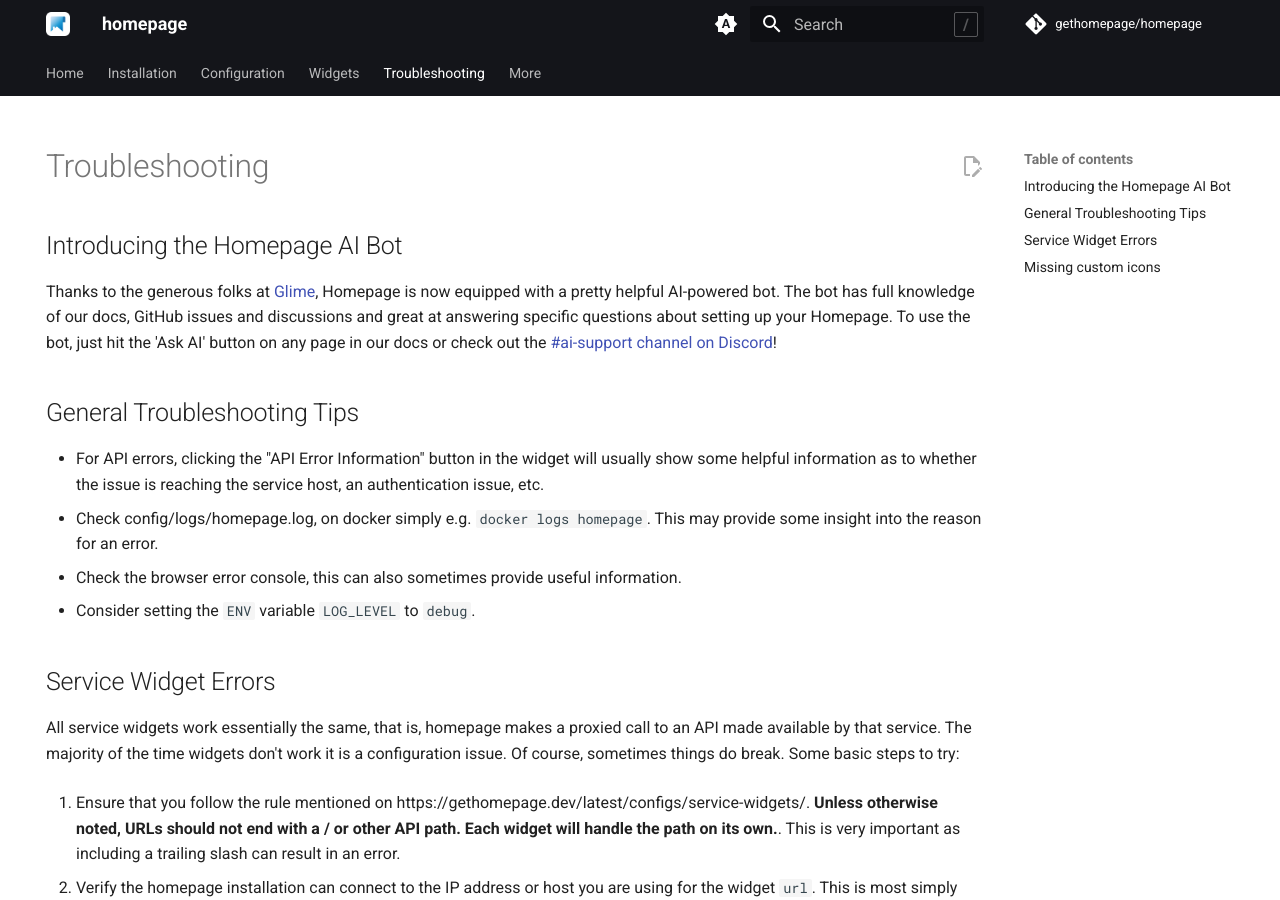
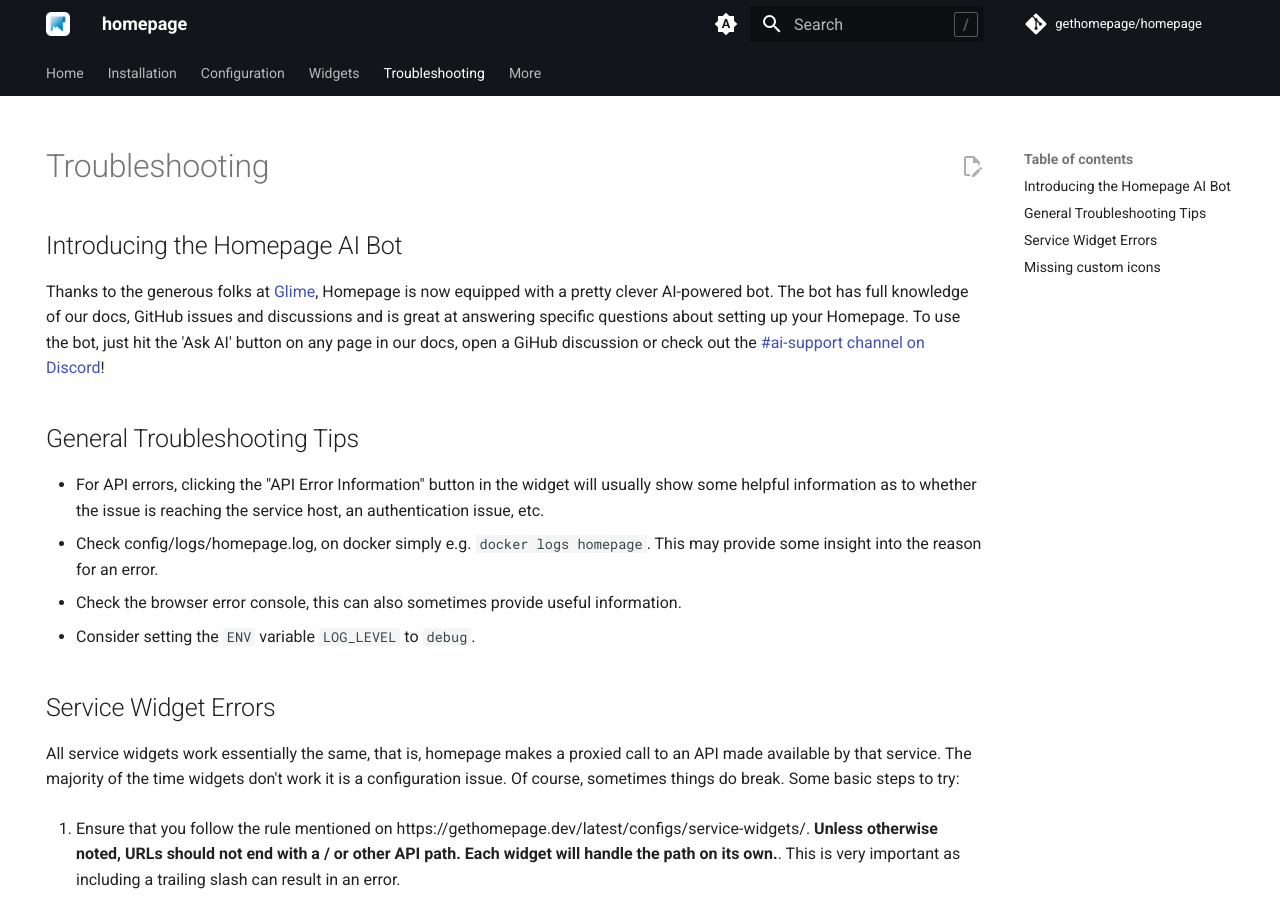
Before and after one commit to jobstar-git/home_p, an MkDocs documentation site: the page built from docs/more/troubleshooting.md, in a window 1280 px wide and 900 px high. Built offline with MkDocs 1.6.1 and Material for MkDocs 9.7.7, drawn with Linux system fonts in a browser that asks for light colours; a script that is not in the unit is left out; comment, search, counter and statistics services are not loaded; the version menu is left out.

Commit message:
Update troubleshooting.md

```diff
--- a/docs/more/troubleshooting.md
+++ b/docs/more/troubleshooting.md
@@ -8,7 +8,7 @@ hide:
 
 ## Introducing the Homepage AI Bot
 
-Thanks to the generous folks at [Glime](https://glimelab.ai), Homepage is now equipped with a pretty helpful AI-powered bot. The bot has full knowledge of our docs, GitHub issues and discussions and great at answering specific questions about setting up your Homepage. To use the bot, just hit the 'Ask AI' button on any page in our docs or check out the [#ai-support channel on Discord](https://discord.com/channels/1019316731635834932/1177885603552038993)!
+Thanks to the generous folks at [Glime](https://glimelab.ai), Homepage is now equipped with a pretty clever AI-powered bot. The bot has full knowledge of our docs, GitHub issues and discussions and is great at answering specific questions about setting up your Homepage. To use the bot, just hit the 'Ask AI' button on any page in our docs, open a GiHub discussion or check out the [#ai-support channel on Discord](https://discord.com/channels/1019316731635834932/1177885603552038993)!
 
 ## General Troubleshooting Tips
 
```
